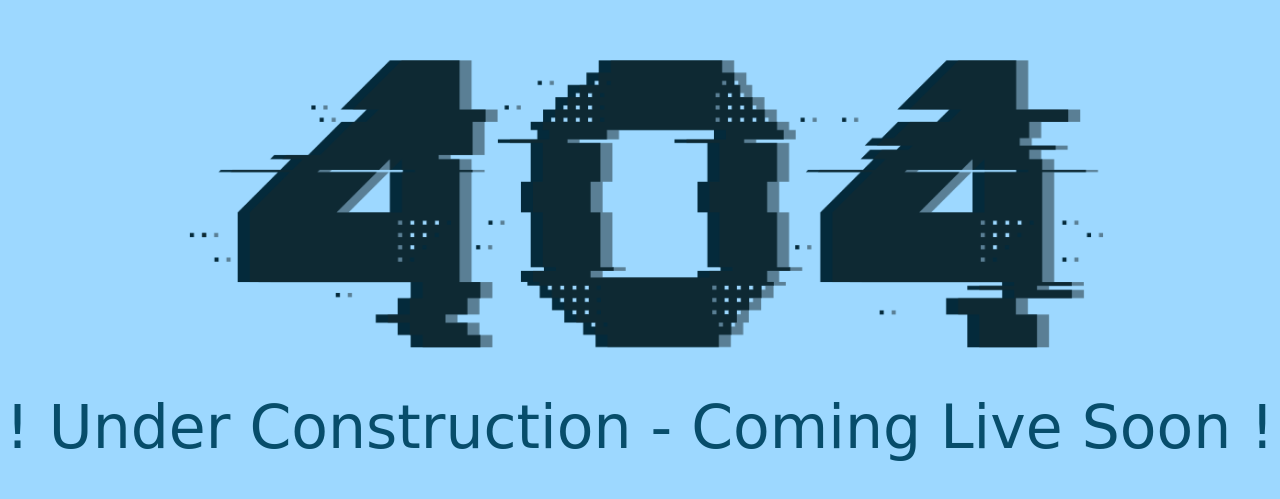
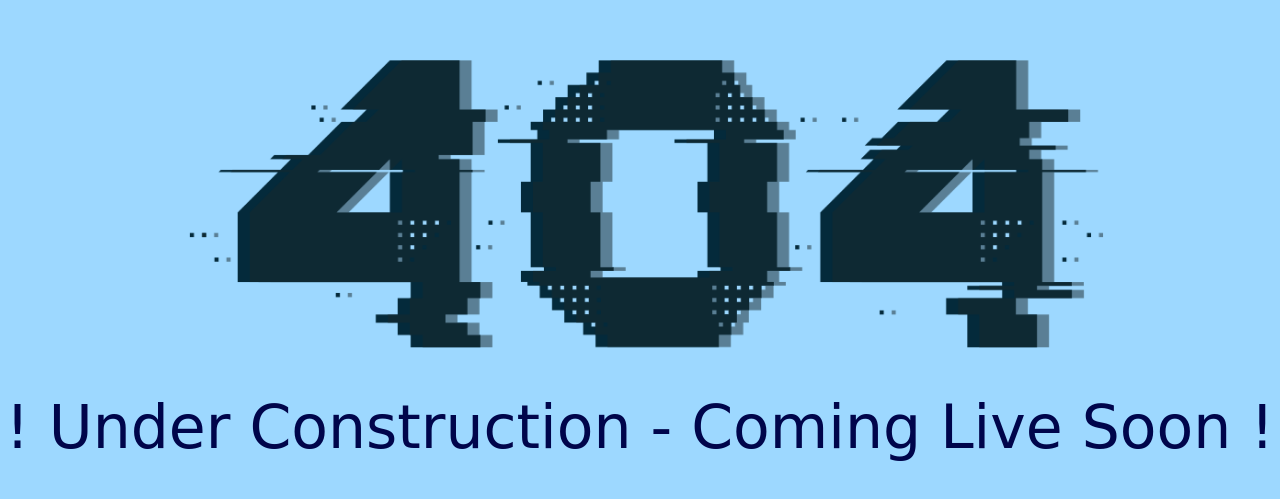
Before and after one commit to Ankur-Kumar-Gupta/Glitch_Effect, a plain HTML site: page index.html in a window 1280 px wide. Shown: the part 197-696 px from the top of the page. Drawn offline with Linux system fonts and the light colour scheme; a web font is replaced by a local one.

Commit message:
Update style.css

```diff
--- a/style.css
+++ b/style.css
@@ -46,7 +46,7 @@ body{
   font-size: 60px;
   font-family: 'Iceland', cursive;
   margin-top: 35%;
-  color: rgb(7, 77, 107);
+  color: rgb(0, 5, 75);
 }
 
 @keyframes glitch {
```
